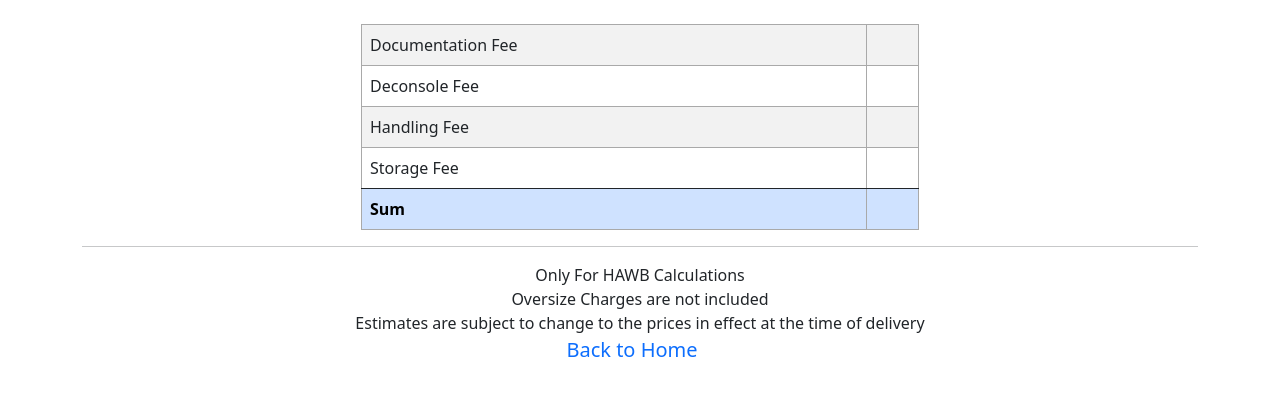
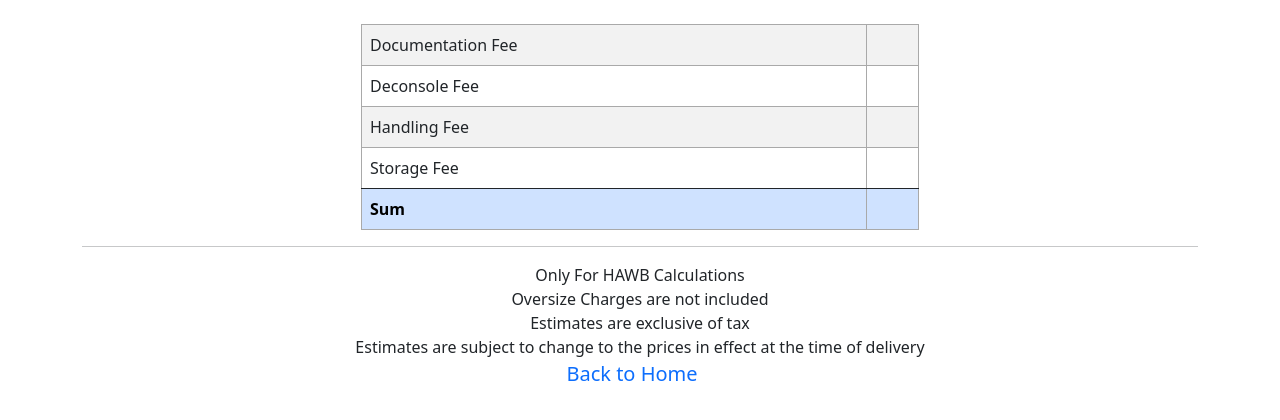
Before and after one commit to dsuser12/tariff_calculation, a Django app: template tariff_calculator/templates/calculations.html in a window 1280 px wide. Shown: the part 275-695 px from the top of the page. Run offline with Django 3.2, Linux system fonts and the light colour scheme; the template is opened without the code that fills it, so the values that code supplies are empty; some libraries are stand-ins or nearby versions.

Commit message:
tax disclaimer

```diff
--- a/tariff_calculator/templates/calculations.html
+++ b/tariff_calculator/templates/calculations.html
@@ -133,6 +133,7 @@
     <hr>
     <span> Only For HAWB Calculations </span><br>
     <span> Oversize Charges are not included </span><br>
+    <span> Estimates are exclusive of tax </span><br>
     <span> Estimates are subject to change to the prices in effect at the time of delivery</span><br>
     <span>
       <a class="navbar-brand" href="/">
```
